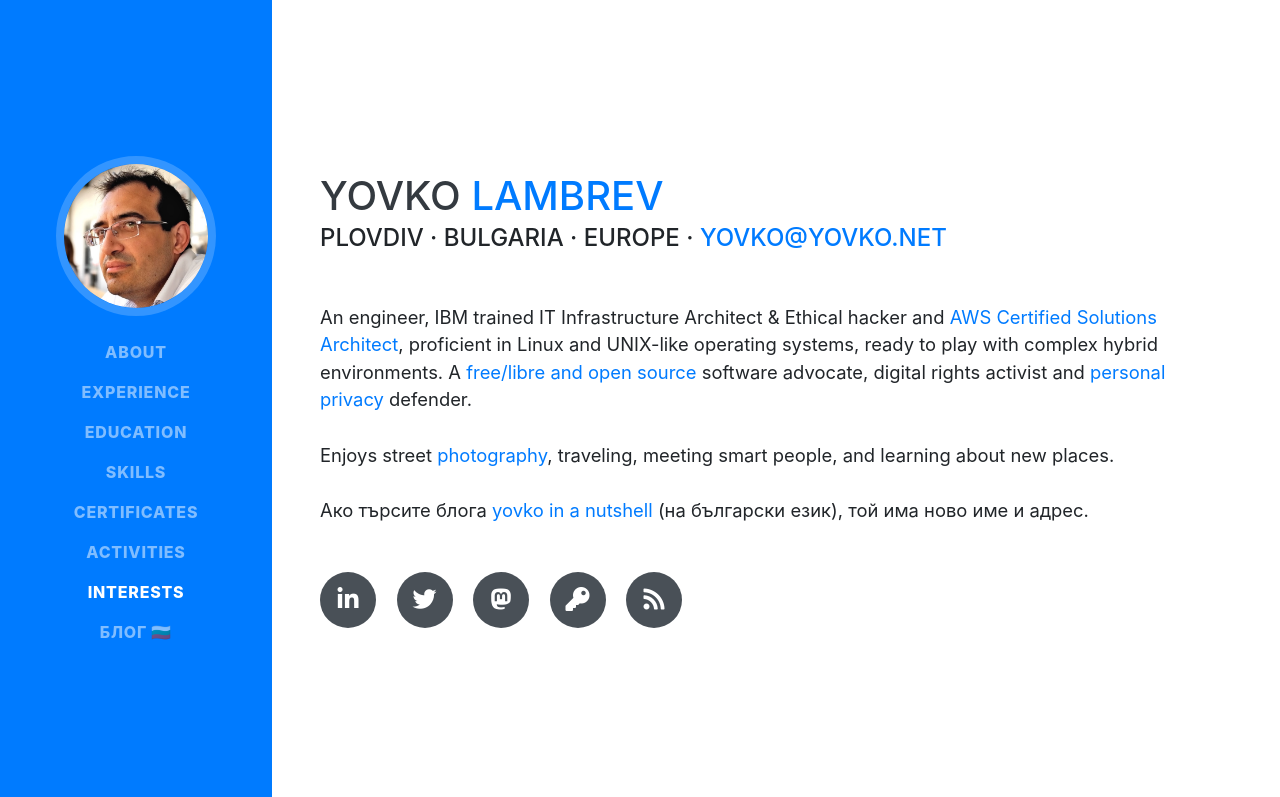
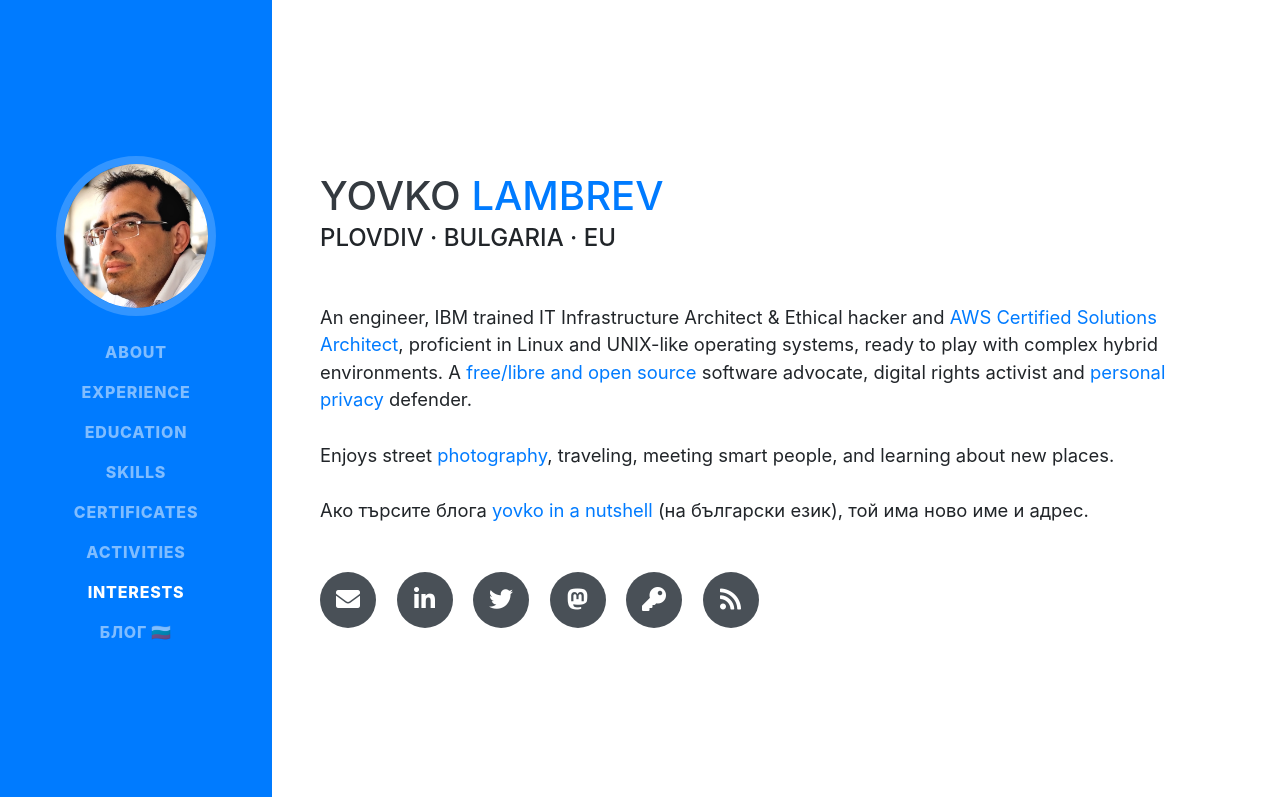
Before and after one commit to yovko/cv.yovko.net, a website with bundled scripts: page index.html in a window 1280 px wide. Shown: the top 797 px of the page. Built offline with nearby package versions, Linux system fonts and the light colour scheme; a web font is replaced by a local one.

Commit message:
mailto: link fixed

```diff
--- a/index.html
+++ b/index.html
@@ -76,9 +76,7 @@
         <h1 class="mb-0">Yovko
           <span class="text-primary">Lambrev</span>
         </h1>
-        <div class="subheading mb-5">Plovdiv · Bulgaria · Europe ·
-          <a href="mailto:yovko[remove_this]@yovko.net">yovko@yovko.net</a>
-        </div>
+        <div class="subheading mb-5">Plovdiv · Bulgaria · EU</div>
         <p class="lead mb-5">An engineer, IBM trained IT Infrastructure Architect &amp; Ethical hacker and <a href="https://www.certmetrics.com/amazon/public/badge.aspx?i=1&t=c&d=2019-11-27&ci=AWS01107937&dm=80">AWS Certified Solutions Architect</a>, proficient in Linux and UNIX-like operating systems, ready to play with complex hybrid environments. A <a href="https://www.gnu.org/philosophy/philosophy.html">free/libre and open source</a> software advocate, digital rights activist and <a href="https://www.eff.org/issues/privacy">personal privacy</a> defender.
         <br><br>
         Enjoys street <a href="https://500px.com/yovko">photography</a>, traveling, meeting smart people, and learning about new places.
@@ -86,6 +84,9 @@
         Ако търсите блога <a href="https://blog.yovko.net">yovko in a nutshell</a> (на български език), той има ново име и адрес.
       </p>
         <div class="social-icons">
+          <a href="mailto:yovko[remove_this]@yovko.net">
+            <i class="fas fa-envelope"></i>
+          </a>
           <a href="https://linkedin.com/in/yovko/">
             <i class="fab fa-linkedin-in"></i>
           </a>
```
